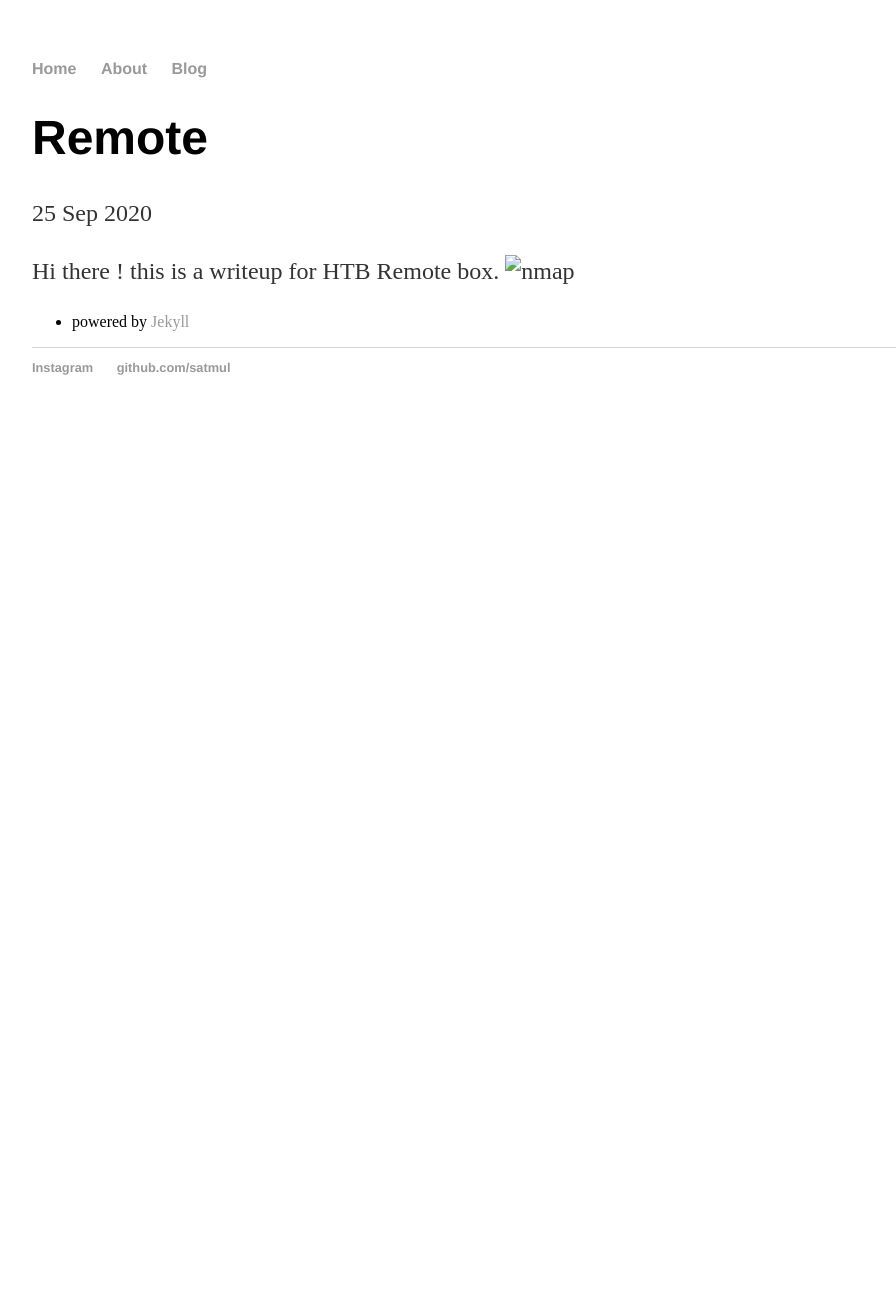
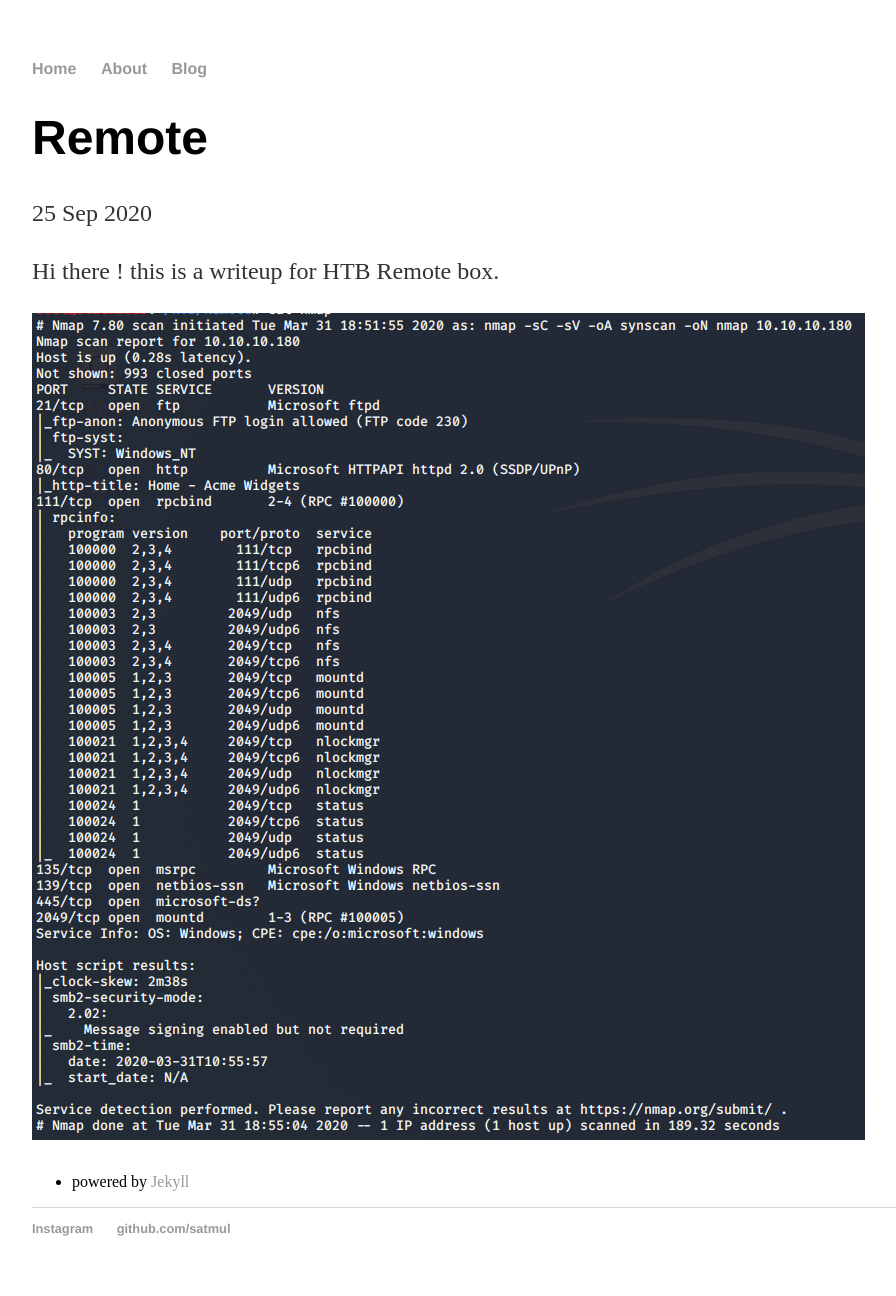
Before and after one commit to samnap11/satmul.github.io, a Jekyll site: the page built from _posts/2020-09-25-remote.md, in a window 1280 px wide. Shown: the whole page, without its empty margins (160-1056 px from the left). Built offline with Jekyll 4.4.1, drawn with Linux system fonts in a browser that asks for light colours; before the commit the page ends 900 px from its top, so only the background shows below that.

Commit message:
Update 2020-09-25-remote.md

```diff
--- a/_posts/2020-09-25-remote.md
+++ b/_posts/2020-09-25-remote.md
@@ -5,8 +5,8 @@ date: 2020-09-25
 ---
 
 Hi there ! this is a writeup for HTB Remote box.
-<img src="../image/remote/nmap.png" alt="nmap">
 
+![](/image/remote/nmap.png)
 
 
 
```
